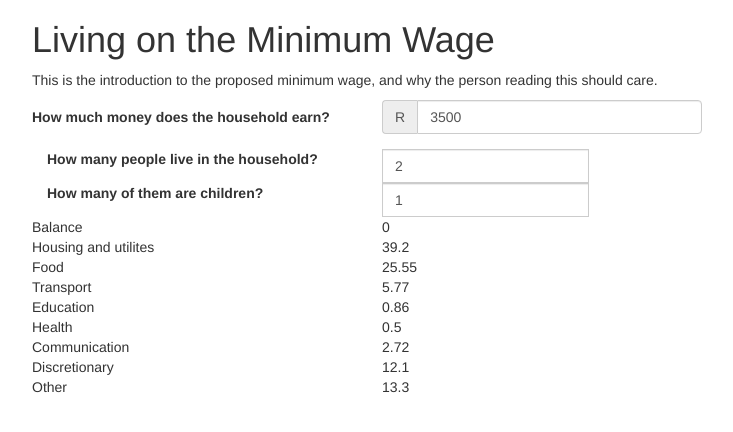
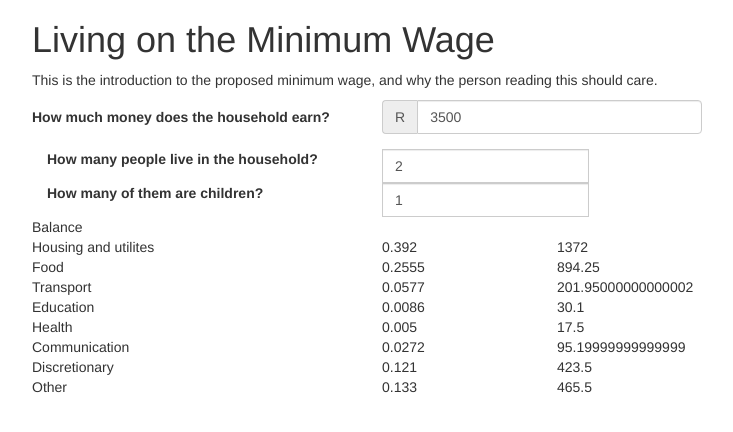
Before and after one commit to OpenUpSA/minimum-wage, a Jekyll site: the page built from index.html, in a window 1280 px wide. Shown: the top 432 px of the page, without its empty margins (273-1006 px from the left). Built offline with Jekyll 4.4.1, drawn with Linux system fonts in a browser that asks for light colours.

Commit message:
Initial amounts

```diff
--- a/_data/expense.yml
+++ b/_data/expense.yml
@@ -1,31 +1,31 @@
 - id: housing
   name: Housing and utilites
-  perc: 39.2
+  perc: 0.392
 
 - id: food
   name: Food
-  perc: 25.55
+  perc: 0.2555
 
 - id: transport
   name: Transport
-  perc: 5.77
+  perc: 0.0577
 
 - id: education
   name: Education
-  perc: 0.86
+  perc: 0.0086
 
 - id: health
   name: Health
-  perc: 0.5
+  perc: 0.005
 
 - id: communication
   name: Communication
-  perc: 2.72
+  perc: 0.0272
 
 - id: discretionary
   name: Discretionary
-  perc: 12.1
+  perc: 0.121
 
 - id: other
   name: Other
-  perc: 13.3
+  perc: 0.133
--- a/index.html
+++ b/index.html
@@ -46,10 +46,10 @@ title: Minimum Wage
           <div class="col-sm-12">
             <form class="form-horizontal">
               <div class="form-group">
-                <label for="hh-members" class="col-sm-6 control-label">How many of them are children?</label>
+                <label for="hh-children" class="col-sm-6 control-label">How many of them are children?</label>
                 <div class="col-sm-6">
                   <div class="input-group">
-                    <input class="form-control" id="hh-members" value="1">
+                    <input class="form-control" id="hh-children" value="1">
                   </div>
                 </div>
               </div>
@@ -57,27 +57,20 @@ title: Minimum Wage
         </div>
 
         <div class="row balance">
-          <div class="col-xs-6 name">
-            Balance
-          </div>
-          <div class="col-xs-3 perc">
-            0
-          </div>
+          <div class="col-xs-6 name">Balance</div>
+          <div class="col-xs-3 perc"></div>
           <div class="col-xs-3 amount"></div>
         </div>
 
-        {% for cat in site.data.expense %}
-        <div class="row {{ cat.id }}">
-          <div class="col-xs-6 name">
-            {{ cat.name }}
+        <div id="expense-categories">
+          {% for cat in site.data.expense %}
+          <div id= "{{ cat.id }}" class="row">
+            <div class="col-xs-6 name">{{ cat.name }}</div>
+            <div class="col-xs-3 perc">{{ cat.perc }}</div>
+            <div class="col-xs-3 amount"></div>
           </div>
-          <div class="col-xs-3 perc">
-            {{ cat.perc }}
-          </div>
-          <div class="col-xs-3 amount"></div>
+          {% endfor %}
         </div>
-        {% endfor %}
-
 
       </div>
     </div>
--- a/js/app.js
+++ b/js/app.js
@@ -9,5 +9,34 @@ $(window).on('load', function() {
 (function($) {
   $(document).ready(function () {
 
+    var hh_income = parseInt($('#hh-income').val()),
+        hh_members = parseInt($('#hh-members').val()),
+        hh_children = parseInt($('#hh-children').val()),
+        pocket = 0,
+        exp_obj = {};
+
+
+    function populate_exp_obj () {
+      $('#expense-categories').children().each( function () {
+        var key = $(this).attr('id'),
+            perc = parseFloat($(this).find('.perc').text());
+        exp_obj[key] = {
+          'perc': perc,
+          'amount': perc * hh_income
+        }
+      });
+    }
+
+    function fill_initial_amounts() {
+      $('#expense-categories').children().each( function () {
+        var key = $(this).attr('id');
+        $(this).find('.amount').text(exp_obj[key]['amount']);
+      });
+    }
+
+    populate_exp_obj()
+    fill_initial_amounts();
+
+
   });
 })(jQuery)
```
